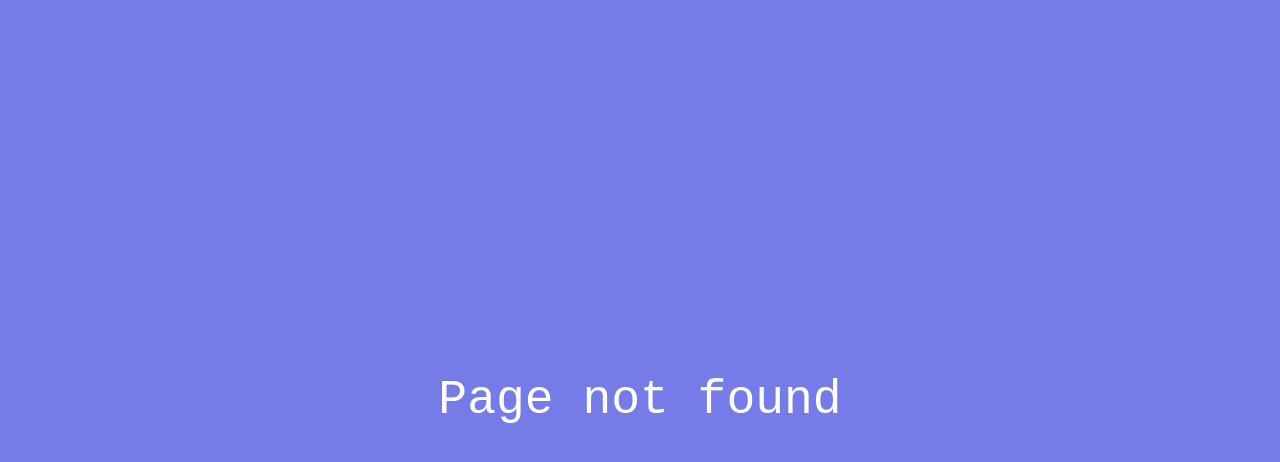
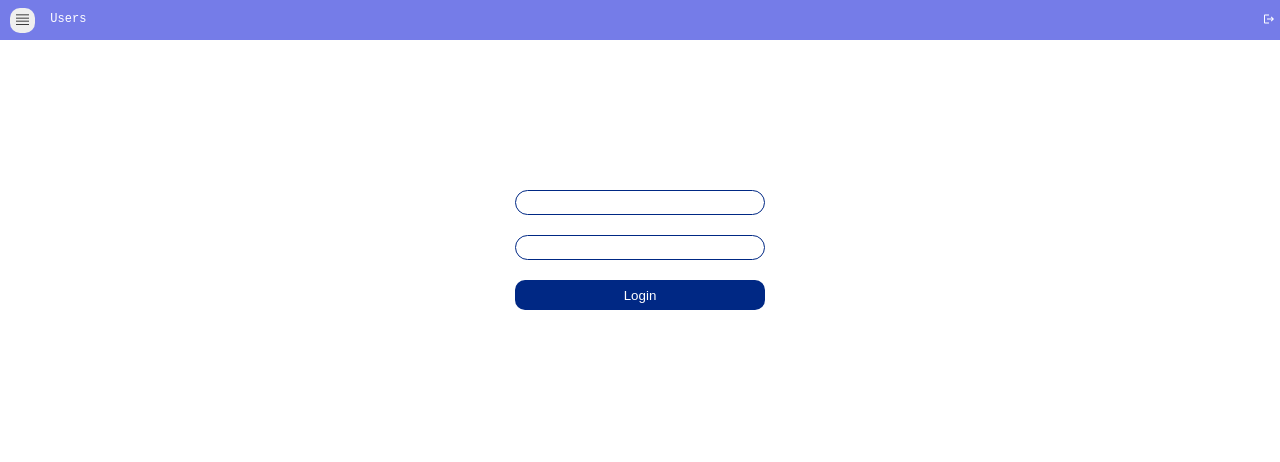
Before and after one commit to amirjanyanIT/test-task-dashboard, a React (Create React App) app: page /login in a window 1280 px wide. Before the commit this address had no page. Shown: the top 462 px of the page. Built offline with nearby package versions, Linux system fonts and the light colour scheme; a web font is replaced by a local one.

Commit message:
added NotFound Page integrated login page

```diff
--- a/src/App.tsx
+++ b/src/App.tsx
@@ -1,14 +1,17 @@
 import { useEffect } from "react";
 import { Layout } from "./components";
 import { Helmet } from "react-helmet";
+import { useNavigate } from "react-router-dom";
 
 export const App = () => {
+  const navigate = useNavigate();
 
   useEffect(() => {
-    if(localStorage.getItem('auth')) {
-
+    if (!localStorage.getItem("auth")) {
+      navigate("/login");
     }
-  }, [])
+    // eslint-disable-next-line react-hooks/exhaustive-deps
+  }, []);
 
   return (
     <Layout title="Test Task App">
--- a/src/ErrorBoundary.tsx
+++ b/src/ErrorBoundary.tsx
@@ -1,17 +1,31 @@
 import React from "react";
-import { GlobalStyles } from "./GlobalStyles";
+import { NotFound } from "./Pages";
+interface PropsI {
+  children?: React.ReactElement | React.ReactElement[];
+}
+interface StateI {
+  hasError: boolean;
+}
 
-export class ErrorBoundary extends React.Component {
-  constructor(props: {}) {
+export class ErrorBoundary extends React.Component<PropsI, StateI> {
+  constructor(props: PropsI) {
     super(props);
     this.state = { hasError: false };
   }
 
-  static getDerivedStateFromError() {}
+  static getDerivedStateFromError() {
+    return { hasError: true }
+  }
 
-  componentDidCatch() {}
+  componentDidCatch() {
+    this.setState({ hasError: true })
+  }
 
   render() {
-    return <div className="error-404"><GlobalStyles />Page not found</div>;
+    if(this.state.hasError) {
+      return <NotFound />;
+    }
+
+    return this.props.children || [];
   }
 }
--- a/src/GlobalStyles/index.ts
+++ b/src/GlobalStyles/index.ts
@@ -7,6 +7,10 @@ export const GlobalStyles = createGlobalStyle`
         --light: #757ce8;
         --main: #3f50b5;
         --dark: #002884;
+    }
+
+    * {
+        box-sizing: border-box;
     }
 
     body {
--- /dev/null
+++ b/src/Pages/Login/index.tsx
@@ -0,0 +1,52 @@
+import { useState } from "react";
+import { Layout } from "../../components";
+import { Container } from "./styles";
+import { Helmet } from "react-helmet";
+import { useNavigate } from "react-router-dom";
+
+export const Login = () => {
+  const navigate = useNavigate();
+
+  const [form, setForm] = useState({
+    login: "",
+    password: "",
+  });
+
+  const handleLogin = () => {
+    if (form.login === "admin" && form.password === "admin") {
+      localStorage.setItem("auth", JSON.stringify(true));
+      navigate("/");
+    } else {
+      setForm({
+        login: "",
+        password: "",
+      });
+    }
+  };
+
+  return (
+    <Layout title="Users">
+      <Helmet>
+        <title>Login</title>
+      </Helmet>
+      <Container>
+        <form onSubmit={(e) => {
+          e.preventDefault();
+          handleLogin();
+        }}>
+          <input
+            type=""
+            value={form.login}
+            onChange={(e) => setForm({ ...form, login: e.target.value })}
+          />
+          <input
+            type="password"
+            value={form.password}
+            onChange={(e) => setForm({ ...form, password: e.target.value })}
+          />
+          <button type="submit">Login</button>
+        </form>
+      </Container>
+    </Layout>
+  );
+};
--- /dev/null
+++ b/src/Pages/Login/styles.tsx
@@ -0,0 +1,30 @@
+import styled from "styled-components";
+
+export const Container = styled.div`
+  > form {
+    margin: 0 auto;
+    display: flex;
+    gap: 20px;
+    flex-direction: column;
+    align-items: center;
+    justify-content: center;
+    width: 250px;
+    height: 400px;
+    input {
+      height: 25px;
+      width: 100%;
+      padding: 0 10px;
+      border: 1px solid var(--dark);
+      border-radius: 20px;
+    }
+    button {
+      cursor: pointer;
+      background-color: var(--dark);
+      border: none;
+      height: 30px;
+      width: 100%;
+      color: white;
+      border-radius: 10px;
+    }
+  }
+`;
--- /dev/null
+++ b/src/Pages/NotFound/index.tsx
@@ -0,0 +1,15 @@
+import { useEffect } from "react";
+import { useNavigate } from "react-router-dom";
+
+export const NotFound = () => {
+    const navigate = useNavigate();
+
+    useEffect(() => {
+        if(!localStorage.getItem('auth')) {
+            navigate('/login')
+        }
+    // eslint-disable-next-line react-hooks/exhaustive-deps
+    },[])
+
+    return <div className="error-404">Page not found</div>;
+}
--- a/src/Pages/index.ts
+++ b/src/Pages/index.ts
@@ -1,3 +1,5 @@
 export { Analytics } from "./Analytics";
 export { Report } from "./Report";
 export { User } from "./User";
+export { Login } from "./Login";
+export { NotFound } from "./NotFound";
```
Also changed, not shown: src/router.tsx (+13 -7 lines).
